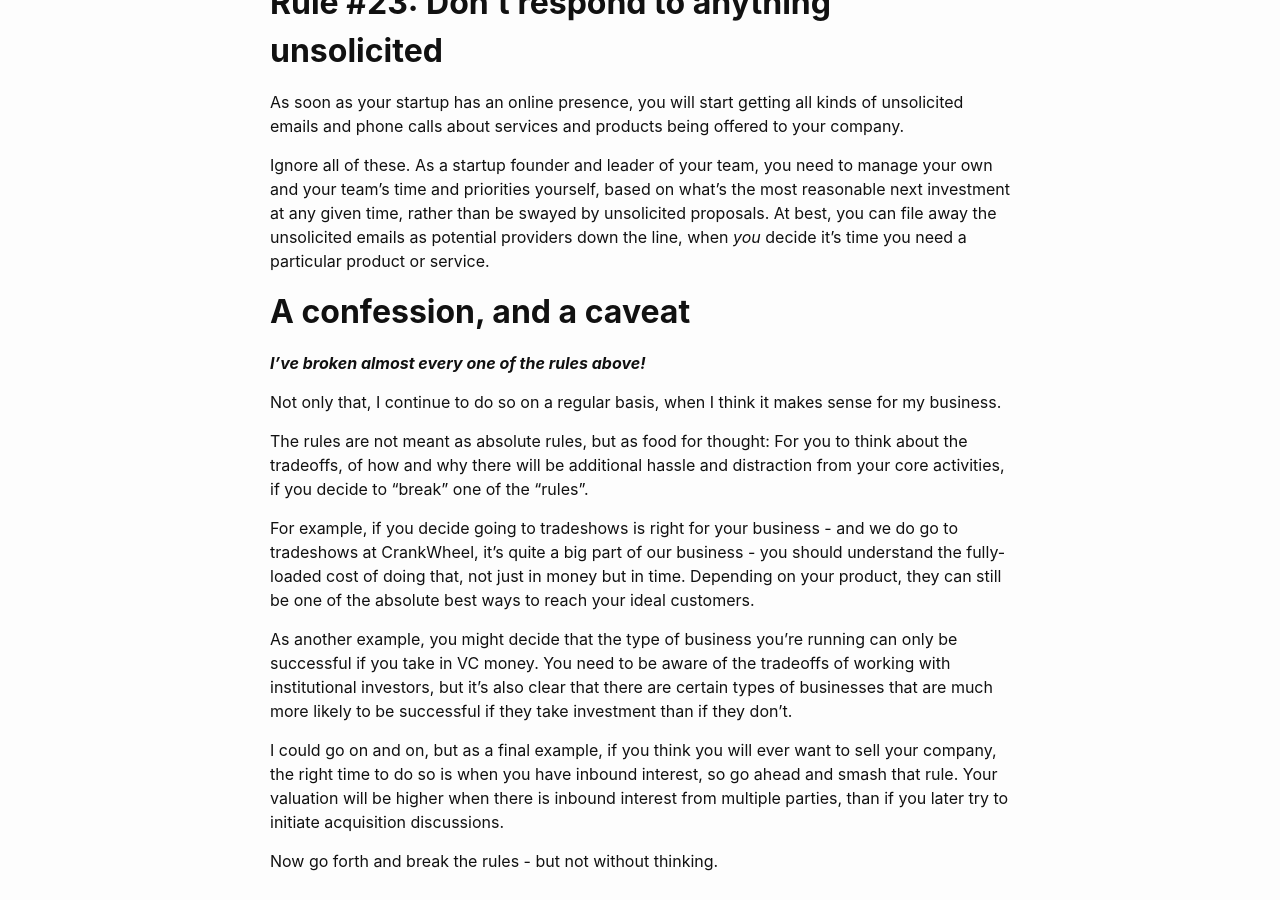
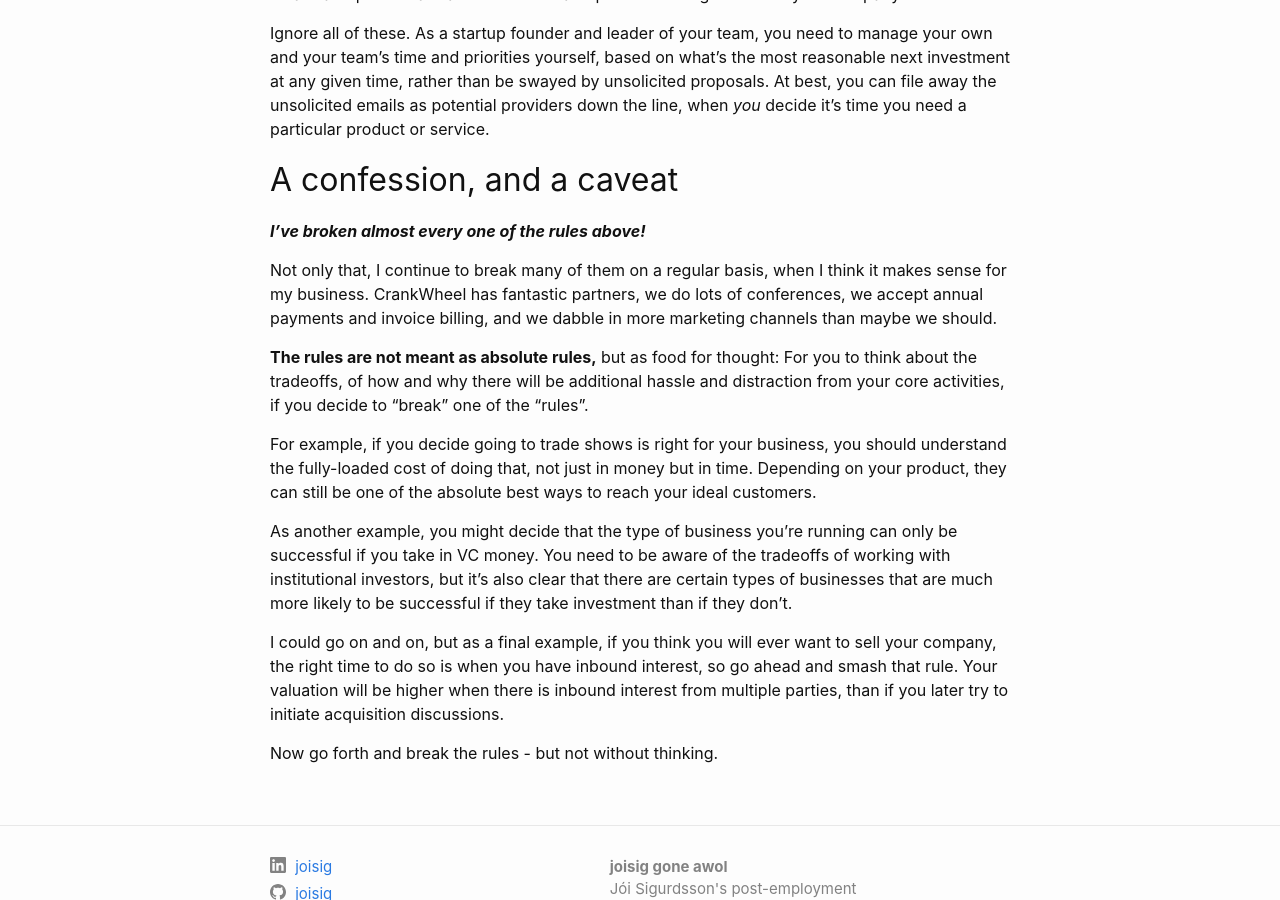
Before and after one commit to joisig/joisig.com, a Jekyll site: the page built from _posts/2020-02-11-23-rules-to-run-a-software-startup-with-minimum-hassle.md, in a window 1280 px wide and 900 px high, scrolled down 8887 px. Built offline with Jekyll 4.4.1, drawn with Linux system fonts in a browser that asks for light colours; comment, search, counter and statistics services are not loaded.

Commit message:
Small updates to wording and formatting

```diff
--- a/_posts/2020-02-11-23-rules-to-run-a-software-startup-with-minimum-hassle.md
+++ b/_posts/2020-02-11-23-rules-to-run-a-software-startup-with-minimum-hassle.md
@@ -10,11 +10,11 @@
 ---
 Over the last 5 years of bootstrapping, I’ve tried a lot of things, and discovered there are many ways to create hassle for yourself that wastes time and energy and distracts you from building value in your business. This is my second post on lessons learned from bootstrapping; you can [subscribe to updates](https://joisig.substack.com/p/coming-soon) to this page if you want to continue following along.
 
-Avoiding hassle is especially important for a bootstrapped company. As discussed in my previous post about the [spiderweb entrepreneur](https://www.joisig.com/2020/01/16/the-spiderweb-entrepreneur.html), in the early stages of bootstrapping, nothing happens unless YOU do it, so it’s incredibly important to conserve your time and energy.
+Avoiding hassle is especially important for a bootstrapped company. As discussed in my previous post about the [spiderweb entrepreneur](/2020/01/16/the-spiderweb-entrepreneur.html), in the early stages of bootstrapping, nothing happens unless YOU do it, so it’s incredibly important to conserve your time and energy.
 
 If you want to absolutely minimize hassle as you run your software business, you can stick to each and every one of these rules, which I present in no particular order:
 
-## **Rule #1: Recurring revenue is the way to go**
+## Rule #1: Recurring revenue is the way to go
 
 If your product can be presented as a subscription, a.k.a. a SaaS product, do that. Even if you need to shoe-horn your product into that business model.
 
@@ -24,7 +24,7 @@
 
 ![Charts illustrating typical month-by-month revenue for a SaaS business versus a business that sells transactionally.](/media/hasslerules-saas-vs-transactional.png)
 
-## **Rule #2: Stick everybody on a month-by-month plan**
+## Rule #2: Stick everybody on a month-by-month plan
 
 A lot of SaaS veterans will urge you to try to get subscribers to opt for annual billing up front rather than month-by-month billing, by offering a deep discount on annual plans. While this has a cash-flow advantage, it has two disadvantages:
 
@@ -33,11 +33,11 @@
 
 Save yourself the hassle and stick to month-by-month plans only.
 
-## **Rule #3: Don’t do accounts receivable**
+## Rule #3: Don’t do accounts receivable
 
 Get your customers to pay up-front, by credit card, and using only a short list of cards that your payment processor accepts. Don’t offer payment in arrears by invoice. There is a lot of accounting hassle and time spent doing cashflow management associated with invoice billing.
 
-## **Rule #4: In fact, completely outsource billing**
+## Rule #4: In fact, completely outsource billing
 
 At [CrankWheel](https://crankwheel.com/), we use the Braintree payment gateway and the Chargify subscription management platform on top of that. This is a decent solution, but if I was starting again today, I would go with Paddle or a similar software “reseller” (in name only) that takes care of everything related to billing and sales tax/value added tax and just sends us a lump sum every month. Yes they take a larger percentage than if you go straight with a payment gateway like Stripe or Braintree, but it’s a very simple way to outsource and simplify. You get:
 
@@ -48,7 +48,7 @@
 
 Save yourself the hassle around billing - just pay a couple of extra percentage points and be done with it.
 
-## **Rule #5: Don’t do freemium**
+## Rule #5: Don’t do freemium
 
 Operating a freemium model means your sales pipeline will be very long, as users typically have to build up usage over time before exceeding freemium limits, before you even have a conversation about them purchasing. This makes your feedback loop from changing things to improve conversion at various stages of the pipeline to seeing the total effect on overall conversion very long, and this makes it harder to optimize. It also will require more complex systems to track.
 
@@ -58,7 +58,7 @@
 
 Save yourself the hassle and stick with a standard, and ideally fairly short, free trial, then require payment or the account is suspended. I’d even go so far as to require the prospect’s credit card up front when starting the trial, although that is not en vogue these days. You’ll get fewer leads but they’ll be more likely to convert (stronger buying intent), which means that (a) you can spend more precious founder (or salesperson/customer success) time with them during the trial, and (b) you can bid higher for paid ads that are driving acquisition.
 
-## **Rule #6: Don’t prepare for tomorrow’s success at the expense of today’s prerequisites for success**
+## Rule #6: Don’t prepare for tomorrow’s success at the expense of today’s prerequisites for success
 
 I’ve fallen into this trap myself at previous startups, making choices that are not the simplest choice for the foreseeable (short-to-medium-term) future, because I foresaw a gilded longer-term future where the best and most reasonable choices for today would not be good enough.
 
@@ -68,13 +68,13 @@
 
 Save yourself the hassle. Keep things simple, and make the most reasonable decisions to achieve your short-term goals as quickly and efficiently as possible, with a bit of balance for your mid-term goals. Ignore your longer-term goals if it saves you time now - you can always change course later, and you’ll have more resources to do so if and when it’s needed.
 
-## **Rule #7: Choose simple, boring technology**
+## Rule #7: Choose simple, boring technology
 
 Almost by definition, the goal of building a bootstrapped startup is to create a viable business. You might have a secondary goal of learning how to do so along the way - that’s all good. But don’t also make it a goal to learn fancy new technology framework along the way, unless there is no other way to build your intended solution - that adds significant, avoidable technical risk.
 
 Save yourself the hassle. Use a database you (or your technical team) are familiar with. Choose a programming language you understand well. Use a framework you already used. Focus the new, risky stuff in your startup on what you’re building that’s actually new.
 
-## **Rule #8: Choose a stable, multi-vendor platform**
+## Rule #8: Choose a stable, multi-vendor platform
 
 If you’re dependent on a single vendor, I can almost guarantee this will be painful over time. App platforms like the Apple App Store, Google Play, and the Chrome Web Store, and e-commerce platforms like Shopify and Magento, or CMS platforms like WordPress are all examples of this.
 
@@ -82,35 +82,35 @@
 
 You can avoid this hassle by building on top of long-term stable, multi-vendor platforms like the web, or Linux.
 
-## **Rule #9: Use a managed office**
+## Rule #9: Use a managed office
 
 Running your own office is a hassle. Your printer breaks down, you run out of coffee, there’s a leak from a pipe, your cleaners quit, you need to find someone to water the plants while you’re away, and so forth and so on. Most of these things take just a little bit of time, but add it all up and it’s a big distraction from your actual business goals.
 
 Instead, go for a hassle-free managed office or co-working space, where if there's a problem you can always move easily and with short notice, and all those little things get taken care of for you.
 
-## **Rule #10: Use an answering service**
+## Rule #10: Use an answering service
 
 Answering the phone when you’re heads-down doing some coding, or writing a case study, or optimizing your paid ads, is a big distraction. It’s so much better to have 80% of your calls transformed to email messages or customer support tickets, 19% batched up during a part of your day that works well for your schedule, and that 1% of truly emergency calls routed through to ring all support team contacts.
 
 An answering service isn’t exactly cheap, but it’s worth it. At CrankWheel we use [AnswerConnect](https://www.answerconnect.com/) and they’re very good. Just make sure to give them very explicit rules for when to pass calls through, when to just take a message, and when to create support tickets.
 
-## **Rule #11: Choose a big, boring bank**
+## Rule #11: Choose a big, boring bank
 
 I started with a smaller, more nimble bank for CrankWheel, thinking I would get better service. Instead, they ended up making strategic changes where they no longer want to be servicing business customers, which has meant fewer and fewer available services - and switching banks is a huge hassle.
 
 Choose one of the big, boring banks that you can be fairly sure will still be around in 5 years and be offering the same set of services that you depend on.
 
-## **Rule #12: Choose a simple corporate structure**
+## Rule #12: Choose a simple corporate structure
 
 Do you love paperwork, calls with lawyers and accountants, and learning the intricacies of running a company in different jurisdictions? No? Then choose the absolute simplest corporate structure that you can, and let it develop over time only as it becomes absolutely necessary, so that while you’re small, you’re managing a single corporate entity in a single jurisdiction with a single bank account and so on. You get the picture.
 
 There was a time when I considered flipping CrankWheel (an Icelandic corporation) to be a US company, or opening a subsidiary in the US. I know I saved myself a ton of hassle by not doing so, and it hasn’t made a difference so far.
 
-## **Rule #13: Find an accountant who will be a long-term partner**
+## Rule #13: Find an accountant who will be a long-term partner
 
 Trust me: Switching accountants is a painful process. Do everything you can to avoid it. Finding a firm you can rely on for the next 5+ years is a lot more important than whether they are 20% more expensive than some other firm.
 
-## **Rule #14: Don’t take in any investors**
+## Rule #14: Don’t take in any investors
 
 Investors will want a seat on the board, and very often also some special rights or preferences in your company, and once they’re on board you can’t ignore them, and you shouldn’t. They will put a lot of pressure on you to grow fast, very often faster than may be compatible with your well-being, mental health, work/life balance and ability to keep finding your work fun. This is especially true if you take in VC money; their timescales are aligned with their fund lifetimes, and they typically only have 5 years until they need you to either IPO or be acquired. Their fund structure means they aren’t (and can’t be) interested in a company that pays dividends, or building a privately-held business for the long term.
 
@@ -118,19 +118,19 @@
 
 You can avoid all of this hassle by bootstrapping, self-funding, or customer-funding. It’s not all roses, but bootstrapping will act as a forcing function that uniquely aligns you with what your customers value.
 
-## **Rule #15: Don’t apply for grants**
+## Rule #15: Don’t apply for grants
 
 A typical government grant for research and development will often require you to set a direction for 2+ years and then more or less stick to that direction, or you won’t get all the grant money. This will affect your decision-making process by creating an incentive that is not necessarily aligned with building value in your business as fast as you can. Align yourself with your customers by making them your almost-exclusive source of revenue.
 
 I will caveat this by saying that grants that come with no strings attached (except for some after-the-fact reporting requirements), such as R&D tax refunds, are essentially free money and as long as you can spare the time to do the required reporting, you should go for these.
 
-## **Rule #16: Don’t do partnerships**
+## Rule #16: Don’t do partnerships
 
 Any partnership will take a lot of your time, and often requires a significant investment on your end, be it a reseller, channel partner, marketplace, co-promotion or similar partnership. Often, your partner is not similarly invested in terms of money or time (in which case - definitely don’t do the partnership).
 
 The other problem with partnerships is that they typically remove you one step away from customers, which means you learn more slowly what your customers want and need, and it’s that one step harder to provide excellent customer support and build your brand.
 
-## **Rule #17: No patents**
+## Rule #17: No patents
 
 For small companies, patents are unlikely to be of any value unless you hope to get acquired by one of the huge tech companies one day. Filing for patents is a fair amount of effort on your behalf, a big distraction when you’re a small team, and it costs a lot of money - there is not just the initial cost of filing but there can be several occasions where you need an additional outlay of multiple thousands of dollars to continue prosecuting the patent until you finally might get it.
 
@@ -138,25 +138,25 @@
 
 Save yourself the hassle and skip filing patents.
 
-# **Rule #18: No acquisition talks**
+## Rule #18: No acquisition talks
 
 Once you have a successful business and have built a bit of a brand, various people might approach you asking if your company is for sale.
 
 If you want to stay focused on building value in your company, skip all of these talks. A simple response saying you’re not interested is all it takes.
 
-## **Rule #19: Don’t use every marketing channel**
+## Rule #19: Don’t use every marketing channel
 
 If you try to market via too many different channels, with a small team, you'll do all of them poorly. Pick a couple at a time and get really good at them, or learn early that something doesn’t work for your product, and move on to a new channel.
 
 For the channels that work, systematize as soon as you can, as this allows you to up the volume on those channels more quickly and/or decrease the time commitment you need to run the channel.
 
-For example, if content marketing is a channel that looks like it’s working, you can create standard operating procedures and have your VA do more of the work so that you can up the frequency of blog posts from once every two weeks to once per week (see more on this subject in my post on the [spiderweb entrepreneur](https://www.joisig.com/2020/01/16/the-spiderweb-entrepreneur.html)).
+For example, if content marketing is a channel that looks like it’s working, you can create standard operating procedures and have your VA do more of the work so that you can up the frequency of blog posts from once every two weeks to once per week (see more on this subject in my post on the [spiderweb entrepreneur](/2020/01/16/the-spiderweb-entrepreneur.html)).
 
-## **Rule #20: Invest in marketing rather than spending on marketing**
+## Rule #20: Invest in marketing rather than spending on marketing
 
 If you can find a marketing channel that rewards product quality and an investment over time in the channel, you should prioritize that channel. Examples of such channels would be app store listings, software directories, and similar marketplaces, where you can invest in asking your users for reviews and building a great product so your reviews are good; content marketing, where you can invest in SEO to bring free traffic to your site, and affiliate marketing, where you can invest in recruiting and training your affiliates who will over time bring in compounding amounts of business.
 
-## **Rule #21: Don’t do big launches**
+## Rule #21: Don’t do big launches
 
 A “big launch” such as organizing a launch event at a conference, or finding somebody prominent on Product Hunt to hunt your product, or similar “all or nothing” launches are a huge distractions over several weeks to everything else you should be doing in your business. They also won’t necessarily help you prove out your business case and find your ideal target customers, as the profile of users signing up in big launches like these is usually very different from the profile of users you are able to attract through your ongoing marketing activities.
 
@@ -164,27 +164,27 @@
 
 Save yourself the hassle and skip the big launches. Invest in your repeatable, scalable, compounding marketing channels instead.
 
-## **Rule #22: Don’t do trade shows/conferences**
+## Rule #22: Don’t do trade shows/conferences
 
 Trade shows and conferences are very expensive, and they are a tremendous distraction for a tiny bootstrapped team. Typically several weeks before the event, someone on the team starts spending part of their time booking furniture, creating marketing materials, doing social media outreach, and more. Then the last week before the show, it’s all about outreach to warm up leads at the show. The week of the show, you get nothing done except travel to and attend the show and just barely keep up with email. At least one week after and often many, you’re all going at a crazy pace working through leads from the show, which unless you went to a very targeted show, are probably mostly unqualified.
 
 Save yourself the hassle and the money, and go with the marketing channels you can invest in instead.
 
-## **Rule #23: Don’t respond to anything unsolicited**
+## Rule #23: Don’t respond to anything unsolicited
 
 As soon as your startup has an online presence, you will start getting all kinds of unsolicited emails and phone calls about services and products being offered to your company.
 
 Ignore all of these. As a startup founder and leader of your team, you need to manage your own and your team’s time and priorities yourself, based on what’s the most reasonable next investment at any given time, rather than be swayed by unsolicited proposals. At best, you can file away the unsolicited emails as potential providers down the line, when _you_ decide it’s time you need a particular product or service.
 
-## **A confession, and a caveat**
+## A confession, and a caveat
 
 **_I’ve broken almost every one of the rules above!_**
 
-Not only that, I continue to do so on a regular basis, when I think it makes sense for my business.
+Not only that, I continue to break many of them on a regular basis, when I think it makes sense for my business. CrankWheel has fantastic partners, we do lots of conferences, we accept annual payments and invoice billing, and we dabble in more marketing channels than maybe we should.
 
-The rules are not meant as absolute rules, but as food for thought: For you to think about the tradeoffs, of how and why there will be additional hassle and distraction from your core activities, if you decide to “break” one of the “rules”.
+**The rules are not meant as absolute rules,** but as food for thought: For you to think about the tradeoffs, of how and why there will be additional hassle and distraction from your core activities, if you decide to “break” one of the “rules”.
 
-For example, if you decide going to tradeshows is right for your business - and we do go to tradeshows at CrankWheel, it’s quite a big part of our business - you should understand the fully-loaded cost of doing that, not just in money but in time. Depending on your product, they can still be one of the absolute best ways to reach your ideal customers.
+For example, if you decide going to trade shows is right for your business, you should understand the fully-loaded cost of doing that, not just in money but in time. Depending on your product, they can still be one of the absolute best ways to reach your ideal customers.
 
 As another example, you might decide that the type of business you’re running can only be successful if you take in VC money. You need to be aware of the tradeoffs of working with institutional investors, but it’s also clear that there are certain types of businesses that are much more likely to be successful if they take investment than if they don’t.
 
```
